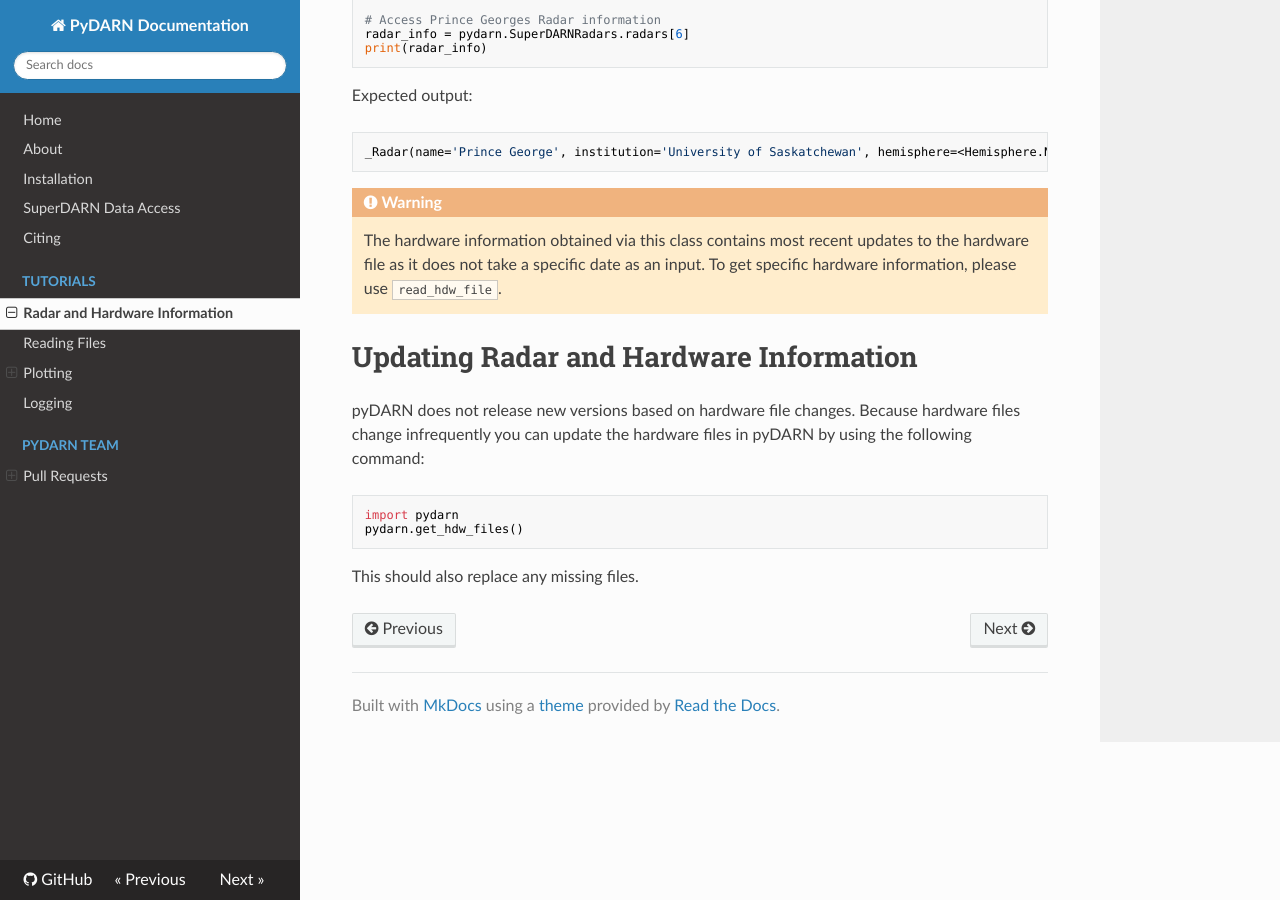
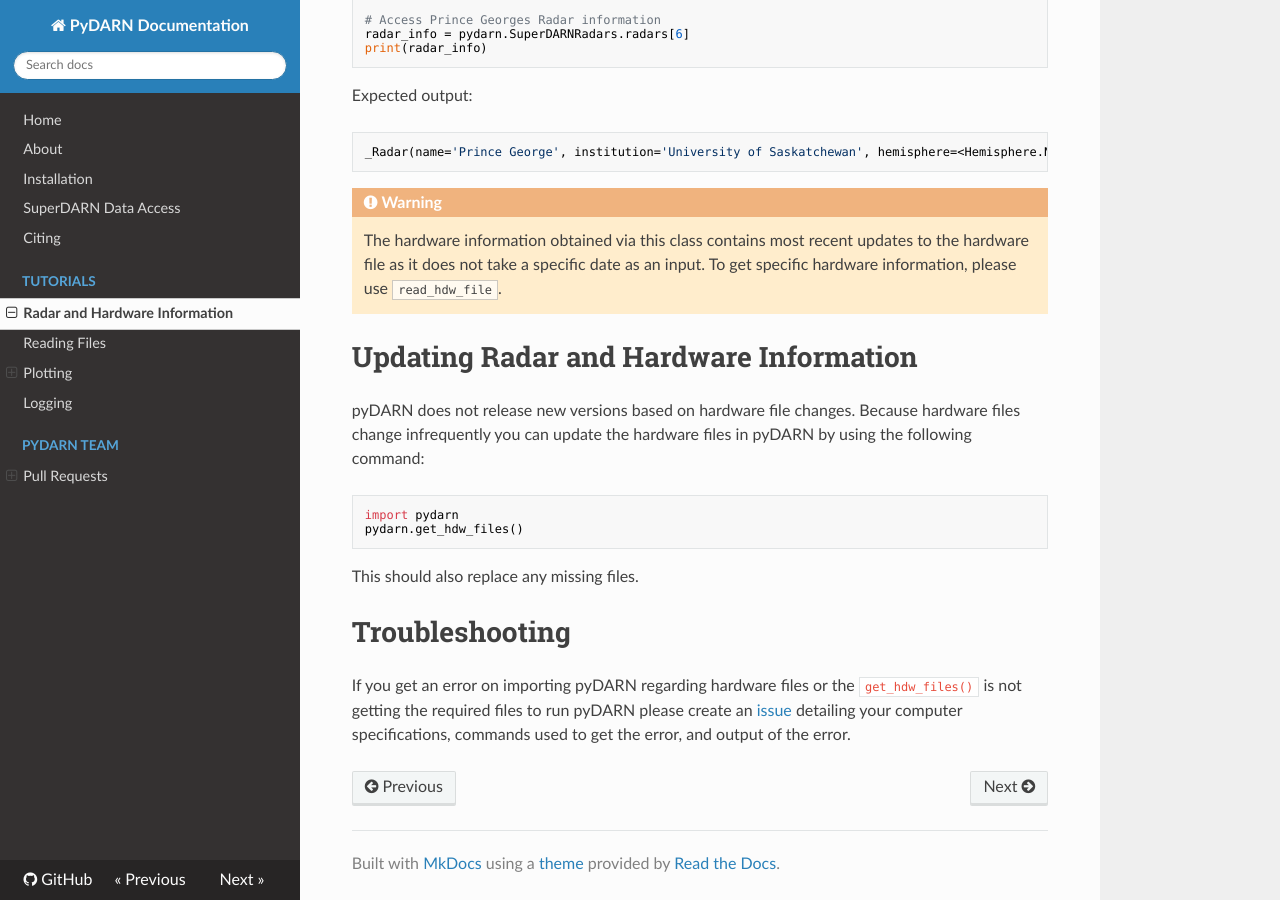
Before and after one commit to SuperDARN/pydarn, an MkDocs documentation site: the page built from docs/user/hardware.md, in a window 1280 px wide and 900 px high, scrolled down 1759 px. Built offline with MkDocs 1.6.1, drawn with Linux system fonts in a browser that asks for light colours; nearby versions of some CDN libraries.

Commit message:
Update docs/user/hardware.md
Co-authored-by: Marina Schmidt <marina.t.schmidt@gmail.com>

````diff
--- a/docs/user/hardware.md
+++ b/docs/user/hardware.md
@@ -96,3 +96,7 @@ import pydarn
 pydarn.get_hdw_files()
 ```
 This should also replace any missing files.
+
+# Troubleshooting
+
+If you get an error on importing pyDARN regarding hardware files or the `get_hdw_files()` is not getting the required files to run pyDARN please create an [issue](https://github.com/SuperDARN/pydarn/issues) detailing your computer specifications, commands used to get the error, and output of the error.
````
